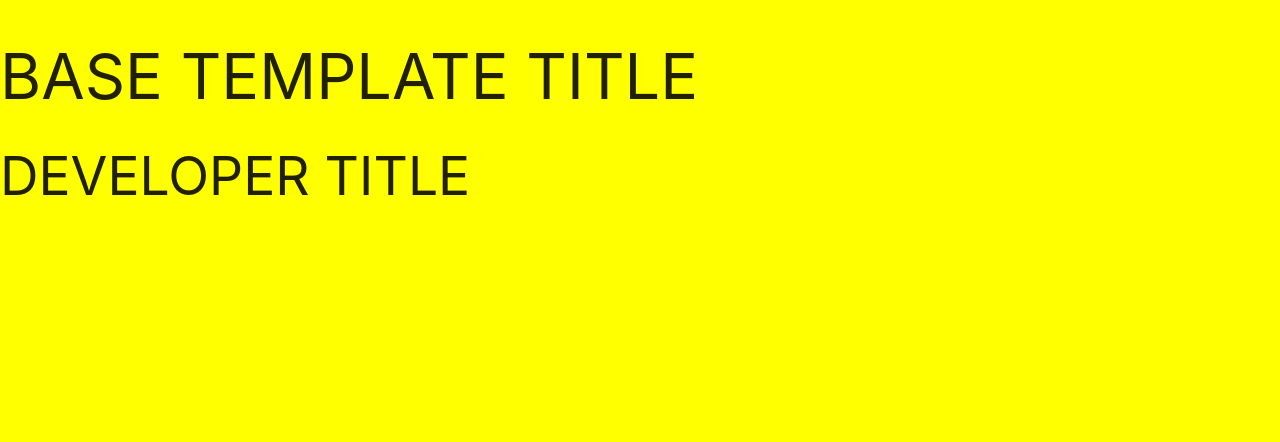
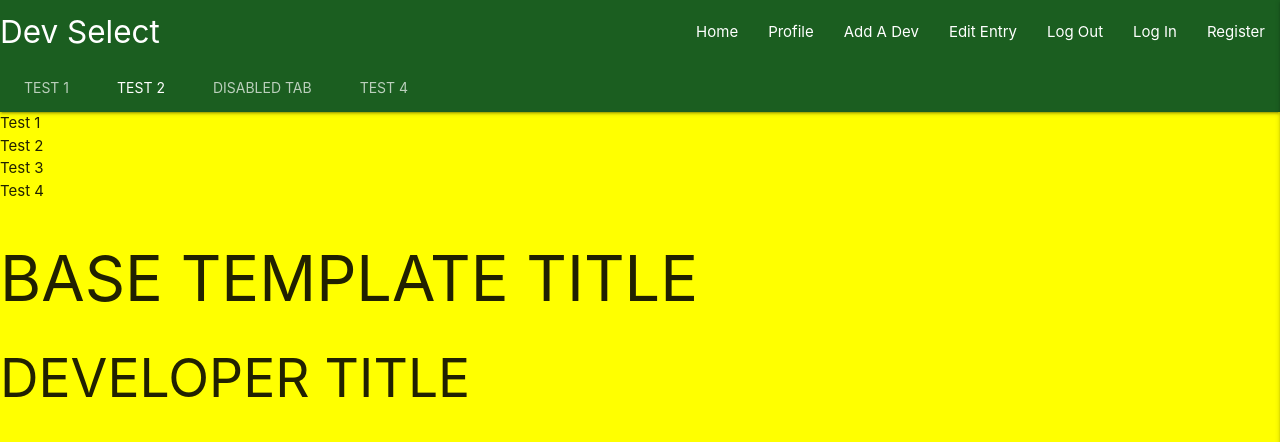
Before and after one commit to MattTomEd/DevSelectMP3, a Flask app: page / in a window 1280 px wide. Shown: the top 442 px of the page. Run offline with Flask 2, Linux system fonts and the light colour scheme; data that the repository does not hold is empty; some libraries are stand-ins or nearby versions.

Commit message:
Add Materialize navbar, sidebar, home page link

```diff
--- a/static/js/script.js
+++ b/static/js/script.js
@@ -0,0 +1,3 @@
+$(document).ready(function(){
+    $('.sidenav').sidenav({edge: "right"});
+  });
--- a/templates/base.html
+++ b/templates/base.html
@@ -16,6 +16,49 @@
 </head>
 
 <body>
+
+    <header>
+        <nav class="nav-extended green darken-4">
+            <div class="nav-wrapper">
+                <a href="{{ url_for('get_devs') }}" class="brand-logo">Dev Select</a>
+                <a href="#" data-target="mobile-demo" class="sidenav-trigger right"><i class="fas fa-bars"></i></a>
+                <ul id="nav-mobile" class="right hide-on-med-and-down">
+                    <li><a href="{{ url_for('get_devs') }}">Home</a></li>
+                    <li><a href="#">Profile</a></li>
+                    <li><a href="#">Add A Dev</a></li>
+                    <li><a href="#">Edit Entry</a></li>
+                    <li><a href="#">Log Out</a></li>
+                    <li><a href="#">Log In</a></li>
+                    <li><a href="#">Register</a></li>
+                </ul>
+            </div>
+            <div class="nav-content">
+                <ul class="tabs tabs-transparent">
+                    <li class="tab"><a href="#test1">Test 1</a></li>
+                    <li class="tab"><a class="active" href="#test2">Test 2</a></li>
+                    <li class="tab disabled"><a href="#test3">Disabled Tab</a></li>
+                    <li class="tab"><a href="#test4">Test 4</a></li>
+                </ul>
+            </div>
+        </nav>
+
+        <ul class="sidenav" id="mobile-demo">
+            <li><h4 class="center-align text-darken-4">Dev Select</h4></li>
+            <li><a href="{{ url_for('get_devs') }}">Home</a></li>
+            <li><a href="#">Profile</a></li>
+            <li><a href="#">Add A Dev</a></li>
+            <li><a href="#">Edit Entry</a></li>
+            <li><a href="#">Log Out</a></li>
+            <li><a href="#">Log In</a></li>
+            <li><a href="#">Register</a></li>
+        </ul>
+
+        <div id="test1" class="col s12">Test 1</div>
+        <div id="test2" class="col s12">Test 2</div>
+        <div id="test3" class="col s12">Test 3</div>
+        <div id="test4" class="col s12">Test 4</div>
+
+    </header>
     <h1>BASE TEMPLATE TITLE</h1>
     {% block content %}
     {% endblock %}
```
